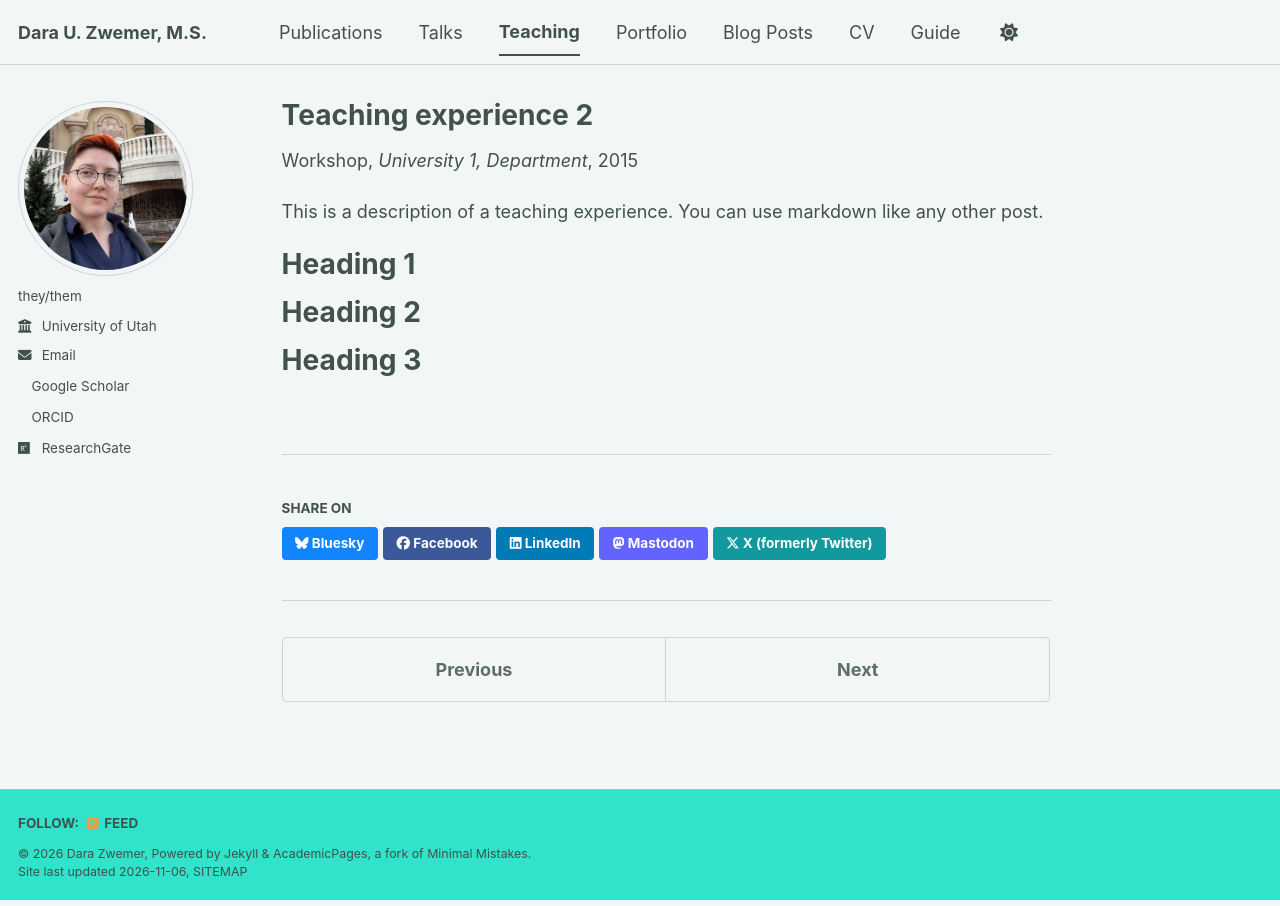
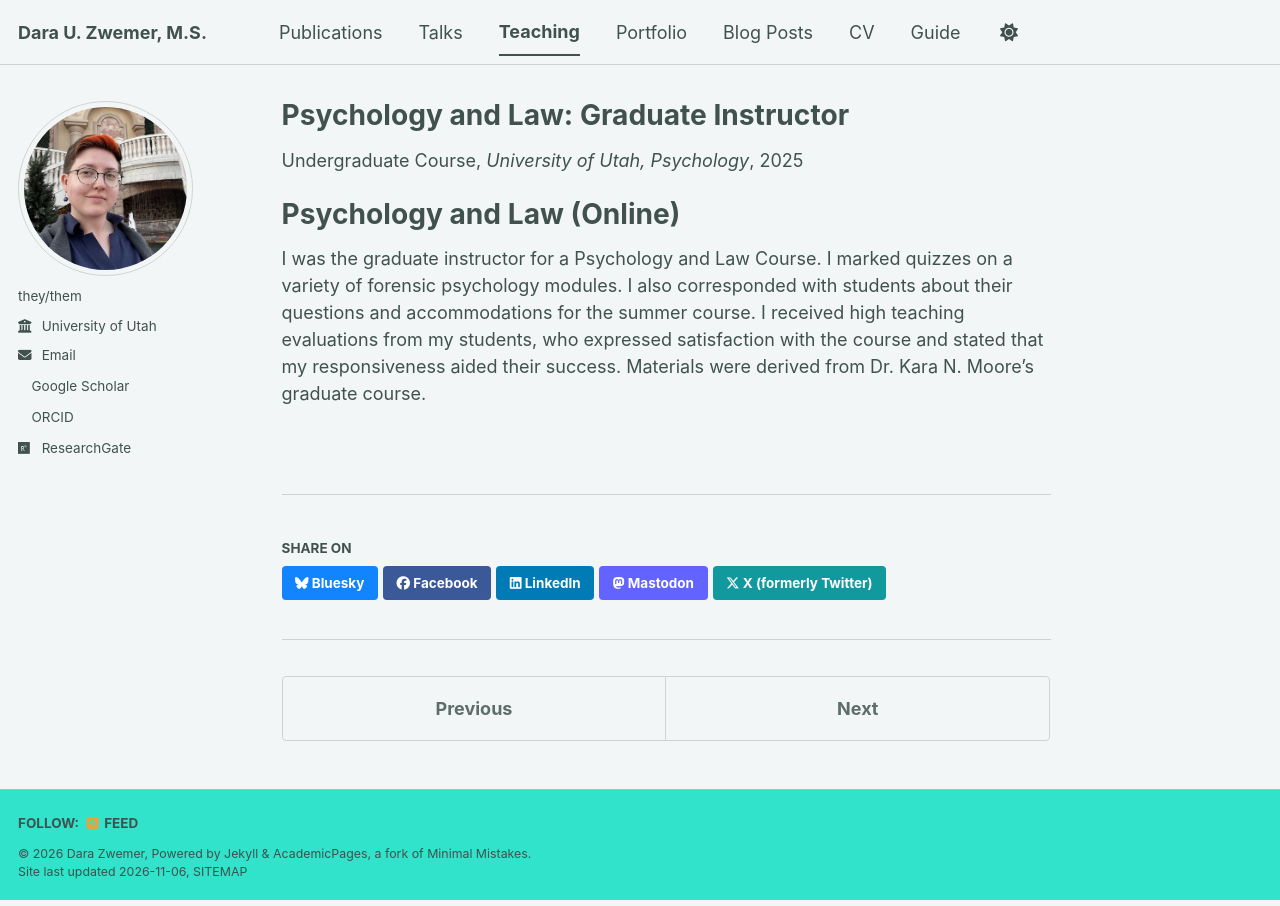
Before and after one commit to daraZwemer/daraZwemer.github.io, a Jekyll site: the page built from _teaching/2015-spring-teaching-2.md, in a window 1280 px wide. Built offline with Jekyll 4.4.1, drawn with Linux system fonts in a browser that asks for light colours; a style sheet for code colours, icons or effects is not loaded.

Commit message:
Update 2015-spring-teaching-2.md

```diff
--- a/_teaching/2015-spring-teaching-2.md
+++ b/_teaching/2015-spring-teaching-2.md
@@ -1,20 +1,13 @@
 ---
-title: "Teaching experience 2"
+title: "Psychology and Law: Graduate Instructor"
 collection: teaching
-type: "Workshop"
-permalink: /teaching/2015-spring-teaching-1
-venue: "University 1, Department"
-date: 2015-01-01
-location: "City, Country"
+type: "Undergraduate Course"
+permalink: /teaching/PLPI
+venue: "University of Utah, Psychology"
+date: 2025-06-1
+location: "Salt Lake City, United States of America"
 ---
 
-This is a description of a teaching experience. You can use markdown like any other post.
-
-Heading 1
+Psychology and Law (Online)
 ======
-
-Heading 2
-======
-
-Heading 3
-======
+I was the graduate instructor for a Psychology and Law Course. I marked quizzes on a variety of forensic psychology modules. I also corresponded with students about their questions and accommodations for the summer course. I received high teaching evaluations from my students, who expressed satisfaction with the course and stated that my responsiveness aided their success.  Materials were derived from Dr. Kara N. Moore's graduate course.
```
